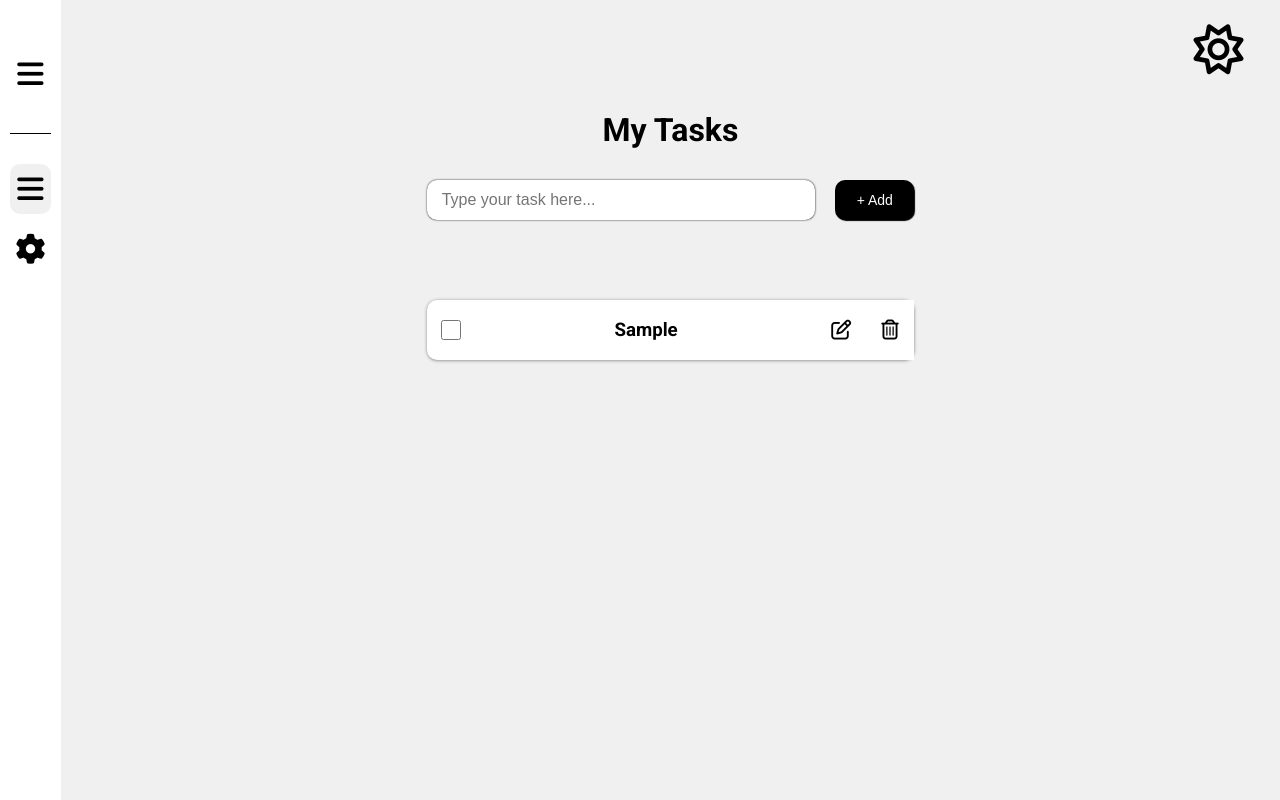
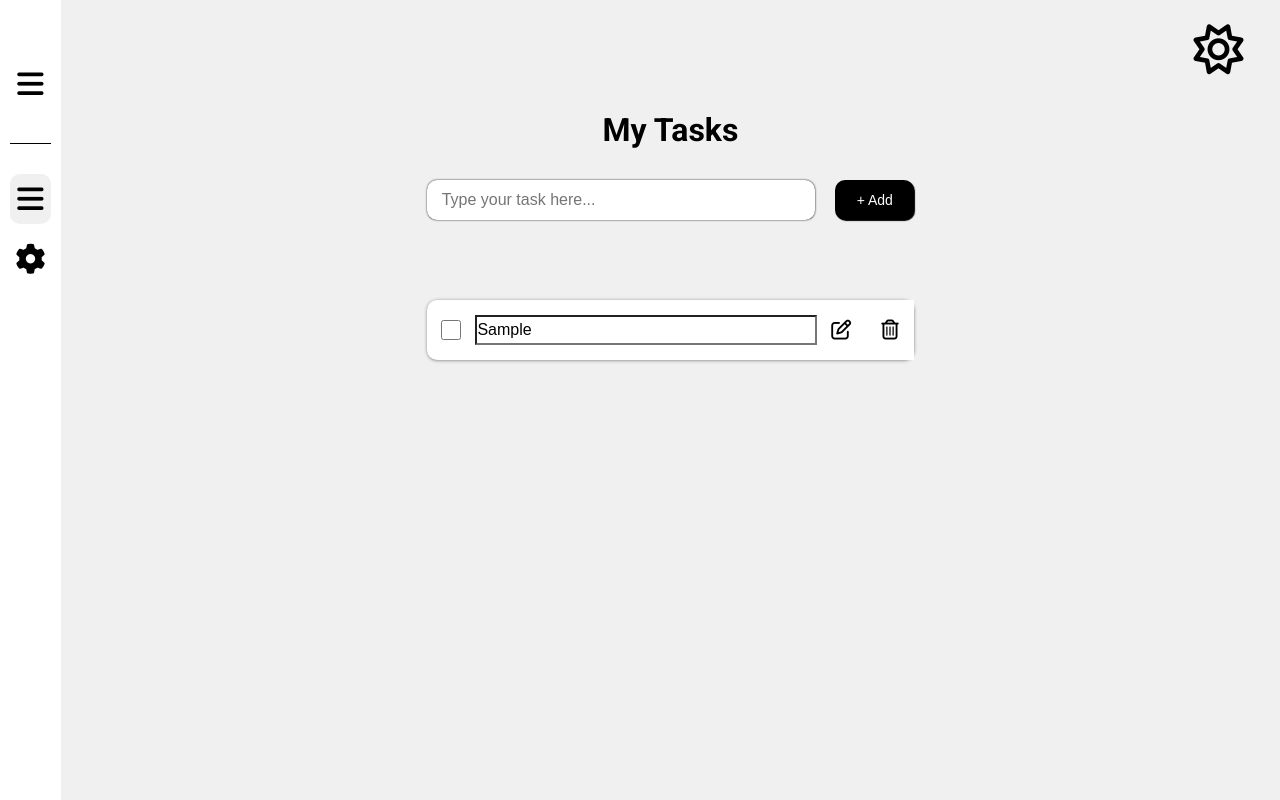
Before and after one commit to Ishowboss444/Todo-List, a Vue app: page / in a window 1280 px wide. Both pictures are taken after typing "Sample" into the empty fields and a click on the button "+ Add". Built offline with nearby package versions, Linux system fonts and the light colour scheme.

Commit message:
feat(edit)
the ability on editing has been successfully coded ,however this might be changed if being an disable input reduce the performance.

```diff
--- a/src/App.vue
+++ b/src/App.vue
@@ -1,40 +1,45 @@
 <script setup>
-import { computed, reactive, ref,watch } from 'vue';
+import {computed,ref} from 'vue';
 import VSidebar from './components/VSidebar.vue';
 import VCard from './components/VCard.vue';
+
 const isDark = ref(true)
 const todosArray = ref([])
 const id = ref(0)
 const todosObject = ref({
-    title : "",
-    completed : false,
-    Edit :false,
-    id:id.value,
+  title: "",
+  completed: false,
+  Edit: false,
+  id: id.value,
 })
-const isEmpty = computed(()=>{
-    if(todosArray.value.length > 0){
+const isEmpty = computed(() => {
+  if (todosArray.value.length > 0) {
     return false
-    }else{
+  } else {
     return true
   }
 })
-function adder(){
-    if(todosObject.value.title === ""){
+
+function adder() {
+  if (todosObject.value.title === "") {
     alert("complete the input")
-        return
-    }else{
+  } else {
     todosObject.value.id = id.value
     todosArray.value.push({...todosObject.value})
     todosObject.value.title = ''
     id.value += 1
   }
 }
-function theme(){
+
+function theme() {
   isDark.value = !isDark.value
 }
-function test(index){
-    console.log(index.id);
-    todosArray.value.splice(index.index,1)
+
+function deleted(index) {
+  todosArray.value.splice(index.index, 1)
+}
+function edited(index){
+  console.log(todosArray.value[index.index].title)
 }
 </script>
 
@@ -70,13 +75,14 @@ function test(index){
 
       <div v-if="isEmpty"
            class="empty-card"
-      @click="test"
-      >empty</div>
+      >empty
+      </div>
 
       <div v-else class="card">
         <VCard
             :title="todosArray"
-        @delete="test"
+            @delete="deleted"
+            @edited="edited"
         />
       </div>
 
--- a/src/assets/style.css
+++ b/src/assets/style.css
@@ -44,7 +44,7 @@ body {
   background-color: rgb(240, 240, 240);
 }
 .card-close:first-child {
-  margin-top: 0px;
+  margin-top: 10px;
   height: 120px;
   border-radius: 0;
   border-bottom: 1px solid;
@@ -149,4 +149,15 @@ body {
   display: flex;
   justify-content: center;
   align-items: center;
+}
+.masterCard .cards .order-of-cards .EditorInput {
+  width: 100%;
+  height: 50%;
+  font-size: 1rem;
+  background-color: transparent;
+}
+.masterCard .cards .order-of-cards #disabled {
+  border: none;
+  outline: none;
+  color: black;
 }/*# sourceMappingURL=style.css.map */
--- a/src/assets/style.scss
+++ b/src/assets/style.scss
@@ -1,35 +1,40 @@
 @import url('https://fonts.googleapis.com/css2?family=Roboto:ital,wght@0,100..900;1,100..900&display=swap');
-*{
+
+* {
   padding: 0;
   margin: 0;
   box-sizing: border-box;
 }
-#app{
+
+#app {
   width: 100%;
   height: 100vh;
   display: grid;
   grid-template-columns: 1fr 20fr;
 }
-body{
+
+body {
   font-family: "Roboto", sans-serif;
   font-optical-sizing: auto;
   font-weight: 800;
   font-style: normal;
-  font-variation-settings:
-    "wdth" 100;
+  font-variation-settings: "wdth" 100;
 }
+
 //--------------aside
-.aside{
+.aside {
   display: flex;
   justify-content: center;
   align-items: center;
   padding: 14px 10px 14px 10px;
 }
-.padded-aside{
+
+.padded-aside {
   width: 100%;
   height: 100%;
 }
-.card-close{
+
+.card-close {
   width: 100%;
   padding: 10px 0 10px 0;
   border-radius: 10px;
@@ -39,52 +44,61 @@ body{
   font-size: 30px;
   margin-top: 30px;
   background-color: rgb(240, 240, 240);
-    &:first-child{
-        margin-top: 0px;
+
+  &:first-child {
+    margin-top: 10px;
     height: 120px;
     border-radius: 0;
     border-bottom: 1px solid;
     background-color: white;
   }
-    &:last-child{
+
+  &:last-child {
     margin-top: 10px;
     background-color: white;
   }
 }
+
 //-----------------logo and header
-.main-section{
+.main-section {
   background-color: rgb(240, 240, 240);
 }
-.central-holder{
+
+.central-holder {
   width: 40%;
   margin: 0 auto;
 }
-.header{
+
+.header {
   width: 100%;
   height: 80px;
   display: flex;
   justify-content: flex-end;
   align-items: flex-end;
   padding-right: 3%;
-    .darkness{
+
+  .darkness {
     font-size: 50px;
   }
 }
-.logo{
+
+.logo {
   width: 100%;
   height: 100px;
   display: flex;
   justify-content: center;
   align-items: center;
 }
+
 //--------------search
-.search-section{
+.search-section {
   width: 100%;
   height: 100px;
   display: flex;
   justify-content: center;
   gap: 20px;
-    input{
+
+  input {
     width: 100%;
     height: 40px;
     border-radius: 10px;
@@ -94,9 +108,10 @@ body{
     box-shadow: 0.1px 0.1px 2px black;
     font-size: 1rem;
   }
-    button{
-        width:100px;
-        height:40px;
+
+  button {
+    width: 100px;
+    height: 40px;
     border-radius: 10px;
     border: none;
     background-color: black;
@@ -109,11 +124,12 @@ body{
 }
 
 //-------------card Component
-.masterCard{
+.masterCard {
   display: flex;
   justify-content: center;
   margin-top: 20px;
-    .cards{
+
+  .cards {
     width: 100%;
     height: 60px;
     display: grid;
@@ -121,27 +137,44 @@ body{
     border-radius: 10px;
     background-color: white;
     box-shadow: 0.1px 0.6px 3.3px gray;
-        input{
+
+    input {
       width: 20px;
       height: 20px;
     }
-        .lined{
+
+    .lined {
       text-decoration: line-through;
       text-decoration-thickness: 2px;
       color: rgba(0, 0, 0, 0.678);
     }
-        .icons{
+
+    .icons {
       background-color: white;
       border: none;
       outline: none;
       font-size: 20px;
     }
-        .order-of-cards{
+
+    .order-of-cards {
       height: 100%;
       width: 100%;
       display: flex;
       justify-content: center;
       align-items: center;
+      .EditorInput{
+        width: 100%;
+        height: 50%;
+        font-size: 1rem;
+        background-color: transparent;
+      }
+      #disabled{
+        border: none;
+        outline: none;
+        color: black;
       }
     }
   }
+}
+
+//----------------------edit input
--- a/src/components/VCard.vue
+++ b/src/components/VCard.vue
@@ -1,28 +1,41 @@
 <script setup>
+import {ref, watch} from "vue";
+
+const onEdit = ref(false)
+watch(onEdit , ()=>{
+  console.log(onEdit.value)
+})
 const props = defineProps({
   title: Object
 })
-    const emit = defineEmits(['delete'])
-    function indexSender(index){
-        emit('delete', {index:index,id:1})
+const emits = defineEmits(['delete' , 'edited'])
+function deleteSender(index) {
+  emits('delete', {index: index})
+}
+function editSender(index){
+  emits('edited', {index: index})
 }
 </script>
 <template>
-    <div  class="masterCard" v-for="(item , index) in props.title">
+  <div class="masterCard" v-for="(item , index) in props.title">
     <div class="cards">
       <div class="order-of-cards">
         <input type="checkbox">
       </div>
       <div class="order-of-cards">
-                <h3 :class="props.title[index].completed?
-                'lined' : ''">{{ props.title[index].title }}</h3>
-            </div>
-            <div class="icons order-of-cards">
-                <i class="fa-regular fa-pen-to-square"></i>
+        <input class="EditorInput" type="text" v-model="item.title"
+               :id="onEdit ? 'disabled' : 'enabled'"
+               :disabled="onEdit">
       </div>
       <div class="icons order-of-cards">
         <i
-                @click="indexSender(index)"
+            @click="editSender(index); onEdit = !onEdit"
+            class="fa-regular fa-pen-to-square"
+        ></i>
+      </div>
+      <div class="icons order-of-cards">
+        <i
+            @click="deleteSender(index)"
             class="fa-regular fa-trash-can"
         ></i>
       </div>
```
Also changed, not shown: 1 other file (tests, documents, lock files or other folders). Lines whose indentation alone changed are shown as unchanged.
